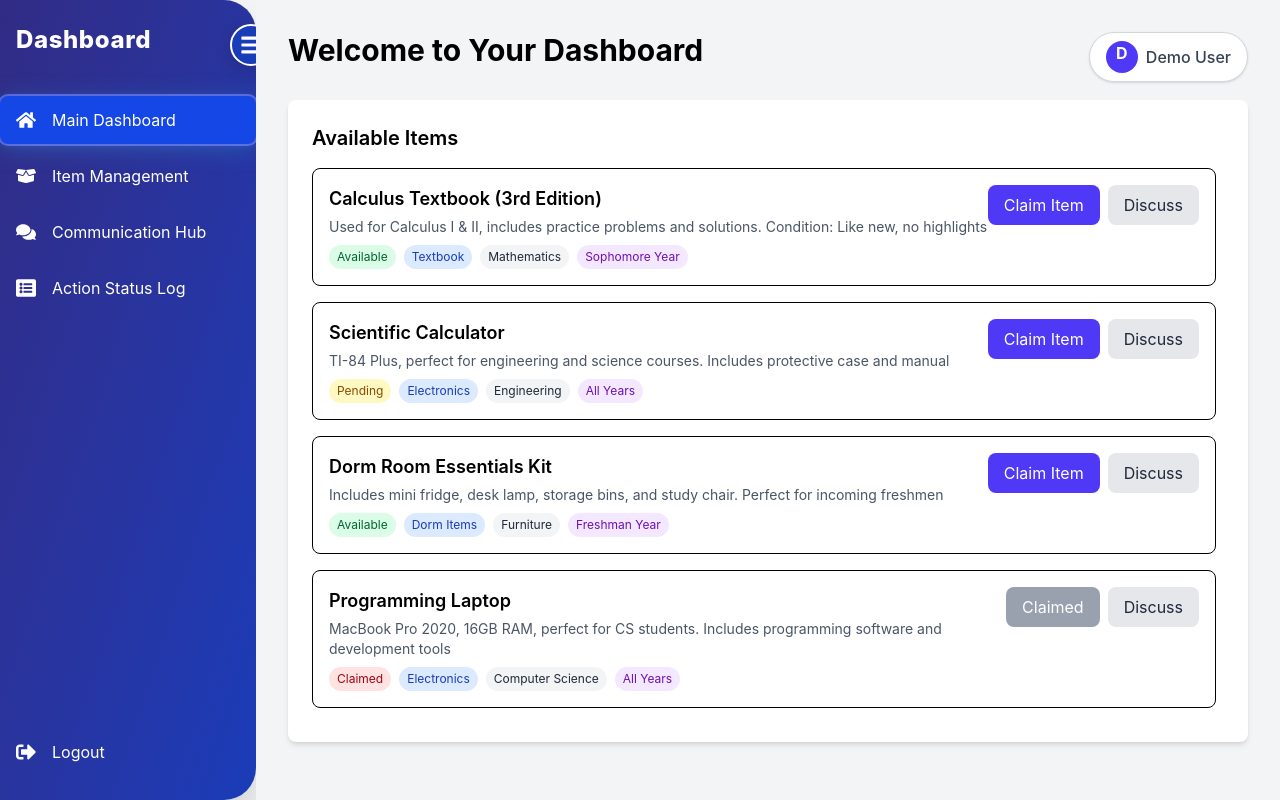
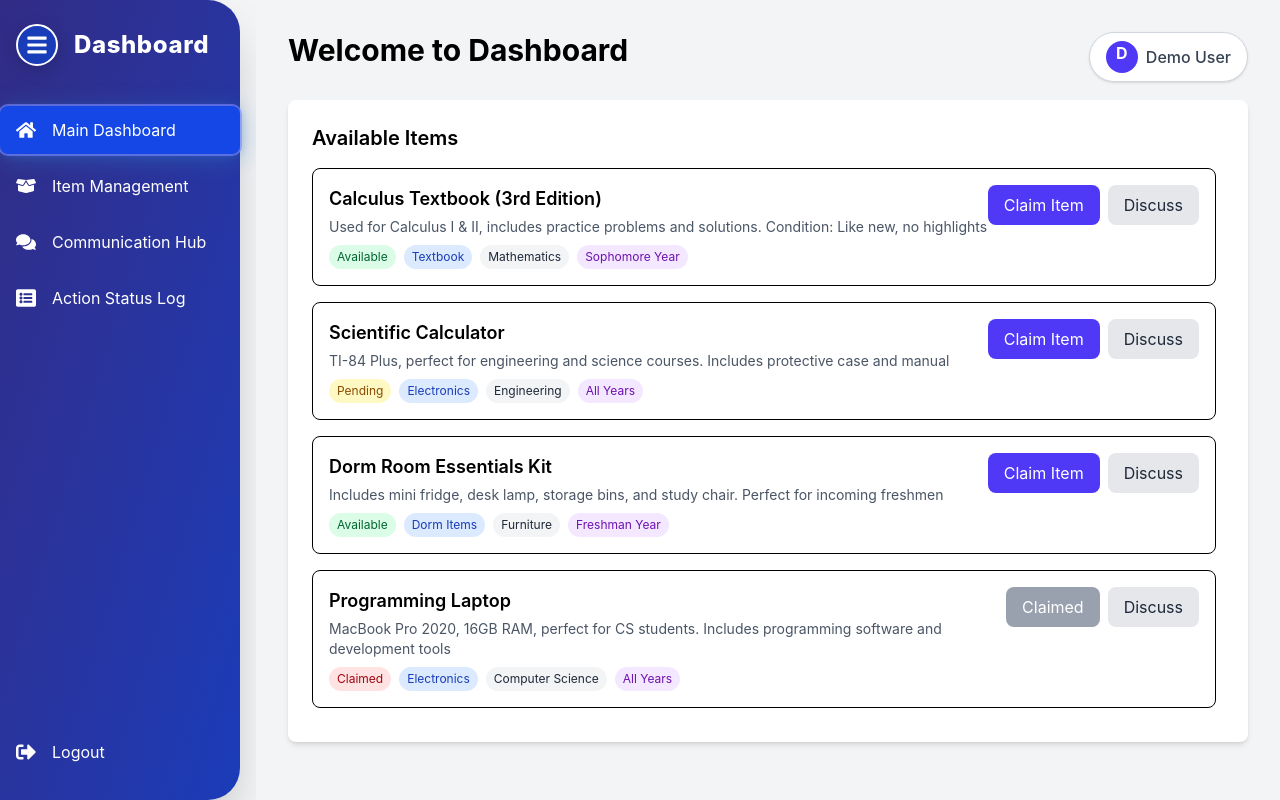
Before and after one commit to asish191/lost-2-cause, a Next.js app: page /dashboard in a window 1280 px wide. Built offline with nearby package versions, Linux system fonts and the light colour scheme.

Commit message:
Fixed Siderbar

```diff
--- a/src/app/communicationHub/page.tsx
+++ b/src/app/communicationHub/page.tsx
@@ -3,9 +3,10 @@ import { useState } from "react";
 import { useRouter, useSearchParams } from "next/navigation";
 import Sidebar from "@/components/common/Sidebar";
 import CommunicationHubForm from "@/components/forms/CommunicatinHubForm";
+import { useSidebar } from "@/components/common/SidebarContext";
 
 export default function CommunicationHubPage() {
-  const [sidebarOpen, setSidebarOpen] = useState(true);
+  const { sidebarOpen, setSidebarOpen } = useSidebar();
   const [activeMenu, setActiveMenu] = useState('comm');
   const router = useRouter();
   const searchParams = useSearchParams();
--- a/src/app/layout.tsx
+++ b/src/app/layout.tsx
@@ -1,6 +1,7 @@
 import type { Metadata } from "next";
 import { Geist, Geist_Mono } from "next/font/google";
 import "./globals.css";
+import { SidebarProvider } from "@/components/common/SidebarContext";
 
 const geistSans = Geist({
   variable: "--font-geist-sans",
@@ -27,7 +28,9 @@ export default function RootLayout({
       <body
         className={`${geistSans.variable} ${geistMono.variable} antialiased`}
       >
-        {children}
+        <SidebarProvider>
+          {children}
+        </SidebarProvider>
       </body>
     </html>
   );
--- a/src/components/common/Sidebar.tsx
+++ b/src/components/common/Sidebar.tsx
@@ -18,21 +18,35 @@ const Sidebar: React.FC<SidebarProps> = ({
   handleLogout,
 }) => (
   <aside
-    className={`fixed transition-all duration-300 ease-in-out bg-gradient-to-br from-indigo-900 to-blue-800 shadow-2xl ${sidebarOpen ? "w-64" : "w-20"} h-screen flex flex-col`}
+    className={`fixed transition-all duration-300 ease-in-out bg-gradient-to-br from-indigo-900 to-blue-800 shadow-2xl ${sidebarOpen ? "w-60" : "w-18"} h-screen flex flex-col`}
     style={{ borderTopRightRadius: sidebarOpen ? "2rem" : "1rem", borderBottomRightRadius: sidebarOpen ? "2rem" : "1rem" }}
   >
-    {/* Toggle Button - always visible */}
+    {/* Header: Toggle Button and Dashboard Title */}
+    {sidebarOpen ? (
+      <div className="flex items-center px-4 py-6">
         <button
-      className="absolute -right-4 top-6 z-20 bg-blue-800 text-white rounded-full p-2 shadow-lg border-2 border-white hover:bg-blue-700 transition-all focus:outline-none"
+          className="flex-shrink-0 bg-blue-800 text-white rounded-full p-2 shadow-lg border-2 border-white hover:bg-blue-700 transition-all focus:outline-none"
           style={{ boxShadow: "0 4px 16px rgba(0,0,0,0.15)" }}
           onClick={() => setSidebarOpen(!sidebarOpen)}
           aria-label="Toggle Sidebar"
         >
           <FaBars size={22} />
         </button>
-    <div className="flex items-center px-4 py-6">
-      <span className={`text-white font-extrabold text-2xl tracking-wide transition-all duration-300 ${sidebarOpen ? "opacity-100" : "opacity-0 w-0"}`}>Dashboard</span>
+        <span className="text-white font-extrabold text-2xl tracking-wide ml-4">Dashboard</span>
       </div>
+    ) : (
+      <div className="flex justify-center items-center py-6">
+        <button
+          className="bg-blue-800 text-white rounded-full p-2 shadow-lg border-2 border-white hover:bg-blue-700 transition-all focus:outline-none"
+          style={{ boxShadow: "0 4px 16px rgba(0,0,0,0.15)" }}
+          onClick={() => setSidebarOpen(!sidebarOpen)}
+          aria-label="Toggle Sidebar"
+        >
+          <FaBars size={22} />
+        </button>
+      </div>
+    )}
+    {/* Navigation */}
     <nav className="flex-1 flex flex-col gap-2 mt-4">
       <Link
         href="/dashboard"
--- /dev/null
+++ b/src/components/common/SidebarContext.tsx
@@ -0,0 +1,39 @@
+'use client';
+
+import React, { createContext, useContext, useState, useEffect } from 'react';
+
+interface SidebarContextType {
+  sidebarOpen: boolean;
+  setSidebarOpen: (open: boolean) => void;
+}
+
+const SidebarContext = createContext<SidebarContextType | undefined>(undefined);
+
+export const SidebarProvider: React.FC<{ children: React.ReactNode }> = ({ children }) => {
+  // Optionally persist state in localStorage
+  const [sidebarOpen, setSidebarOpen] = useState<boolean>(() => {
+    if (typeof window !== 'undefined') {
+      const stored = localStorage.getItem('sidebarOpen');
+      return stored !== null ? JSON.parse(stored) : true;
+    }
+    return true;
+  });
+
+  useEffect(() => {
+    localStorage.setItem('sidebarOpen', JSON.stringify(sidebarOpen));
+  }, [sidebarOpen]);
+
+  return (
+    <SidebarContext.Provider value={{ sidebarOpen, setSidebarOpen }}>
+      {children}
+    </SidebarContext.Provider>
+  );
+};
+
+export function useSidebar() {
+  const context = useContext(SidebarContext);
+  if (!context) {
+    throw new Error('useSidebar must be used within a SidebarProvider');
+  }
+  return context;
+}
--- a/src/components/forms/DashboardForm.tsx
+++ b/src/components/forms/DashboardForm.tsx
@@ -1,10 +1,11 @@
 "use client";
-import { useState } from "react";
+import { useState, useEffect } from "react";
 import { useRouter } from "next/navigation";
 import Link from "next/link";
 import { FaHome, FaBoxOpen, FaComments, FaListAlt, FaSignOutAlt, FaBars } from "react-icons/fa";
 import Sidebar from "@/components/common/Sidebar";
 import { dashboardItems } from '@/constants/items';
+import { useSidebar } from "@/components/common/SidebarContext";
 
 // ItemCard subcomponent
 function ItemCard({
@@ -42,8 +43,7 @@ function ItemCard({
 }
 
 export default function DashboardForm() {
-  // State for sidebar open/close
-  const [sidebarOpen, setSidebarOpen] = useState(true);
+  const { sidebarOpen, setSidebarOpen } = useSidebar();
   // State for active menu in sidebar
   const [activeMenu, setActiveMenu] = useState('dashboard');
   const router = useRouter();
@@ -73,7 +73,7 @@ export default function DashboardForm() {
           </button>
         </div>
         <div className="mb-8">
-          <h1 className="text-3xl font-bold mb-4">Welcome to Your Dashboard</h1>
+          <h1 className="text-3xl font-bold mb-4">Welcome to Dashboard</h1>
         </div>
         <div className="grid grid-cols-1 gap-6">
           {/* Items List Section */}
```
Lines whose indentation alone changed are shown as unchanged.
